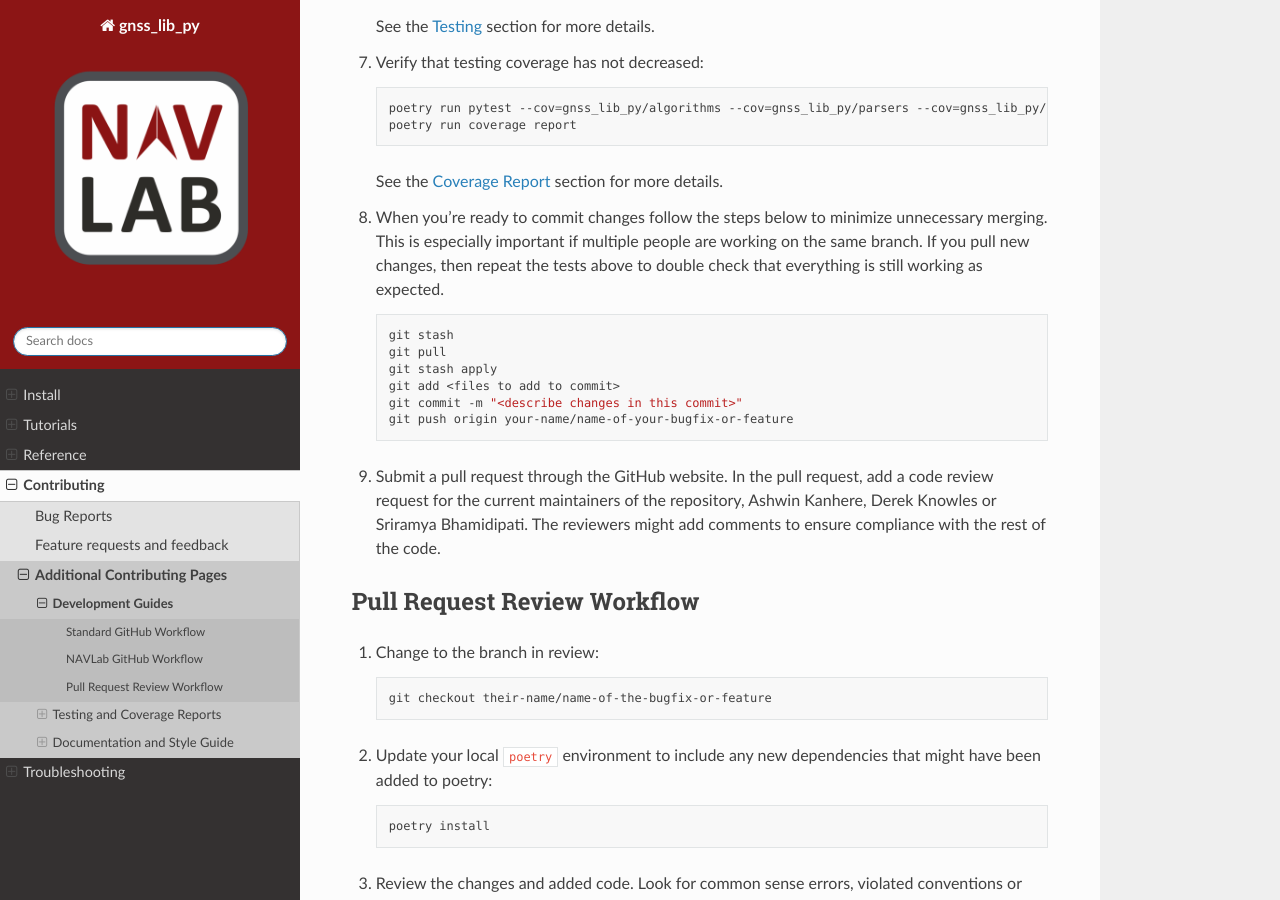
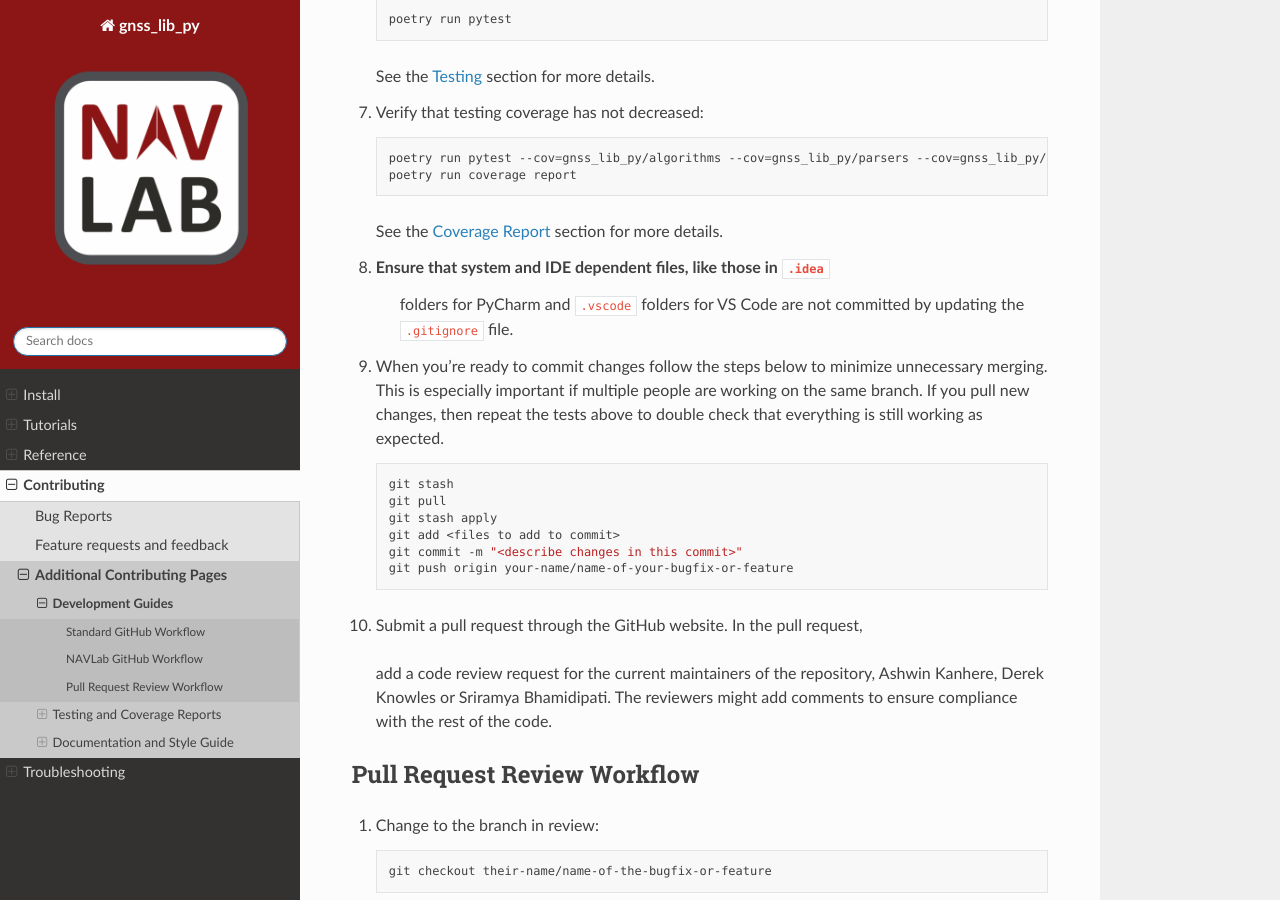
Before and after one commit to Stanford-NavLab/gnss_lib_py, a Sphinx documentation site: the page built from docs/source/contributing/development.rst, in a window 1280 px wide and 900 px high, scrolled down 1619 px. Built offline with Sphinx 7.4.7 and the Read the Docs theme 2.0.0, drawn with Linux system fonts in a browser that asks for light colours; pages that are not in the unit, such as notebooks, are missing from menus; some of the changed text lies outside the part shown.

Commit message:
Added step for not adding IDE and OS files

```diff
--- a/docs/source/contributing/development.rst
+++ b/docs/source/contributing/development.rst
@@ -55,7 +55,11 @@
 
    See the :ref:`Coverage Report<coverage>` section for more details.
 
-10. Commit your changes and publish your branch to GitHub:
+10. Ensure that system and IDE dependent files, like those in :code:`.idea`
+    folders for PyCharm and :code:`.vscode` folders for VS Code are not
+    committed by updating the :code:`.gitignore` file.
+
+11. Commit your changes and publish your branch to GitHub:
 
    .. code-block:: bash
 
@@ -102,7 +106,11 @@
 
    See the :ref:`Coverage Report<coverage>` section for more details.
 
-8. When you're ready to commit changes follow the steps below to
+8. Ensure that system and IDE dependent files, like those in :code:`.idea`
+    folders for PyCharm and :code:`.vscode` folders for VS Code are not
+    committed by updating the :code:`.gitignore` file.
+
+9. When you're ready to commit changes follow the steps below to
    minimize unnecessary merging. This is especially important if
    multiple people are working on the same branch. If you pull new
    changes, then repeat the tests above to double check that everything
```
Also changed, not shown: other parts of docs/source/contributing/development.rst (+2 -2 lines).
